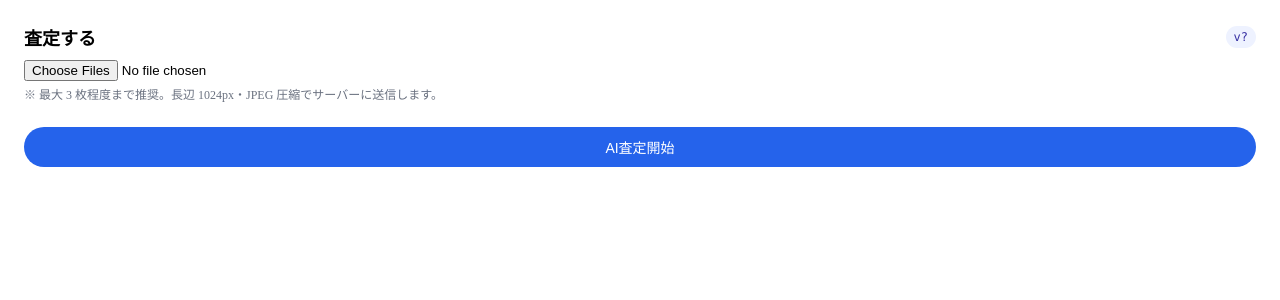
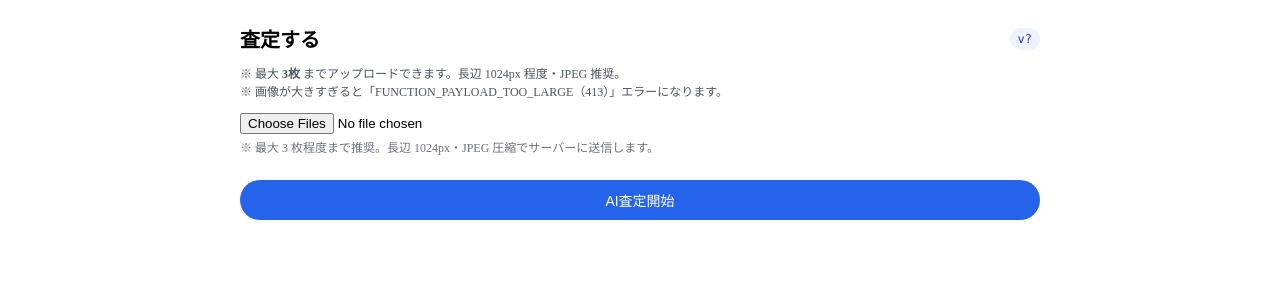
Before and after one commit to spitarmy/nextjs-boilerplate, a Next.js app: page /assess in a window 1280 px wide. Shown: the top 300 px of the page. Built offline with nearby package versions, Linux system fonts and the light colour scheme.

Commit message:
Enhance AssessPage layout and instructions
Updated styles and added upload instructions.

```diff
--- a/app/assess/page.tsx
+++ b/app/assess/page.tsx
@@ -5,7 +5,7 @@ import UploadForm from "../components/UploadForm";
 
 export default function AssessPage() {
   return (
-    <main style={{ padding: 16 }}>
+    <main style={{ padding: 16, maxWidth: 800, margin: "0 auto" }}>
       <div
         style={{
           display: "flex",
@@ -14,7 +14,7 @@ export default function AssessPage() {
           marginBottom: 10,
         }}
       >
-        <h2 style={{ margin: 0, fontSize: 18 }}>査定する</h2>
+        <h2 style={{ margin: 0, fontSize: 20 }}>査定する</h2>
         <span
           id="version-badge"
           style={{
@@ -31,6 +31,19 @@ export default function AssessPage() {
         </span>
       </div>
 
+      <p
+        style={{
+          fontSize: 12,
+          color: "#4b5563",
+          marginBottom: 12,
+          lineHeight: 1.5,
+        }}
+      >
+        ※ 最大 <b>3枚</b> までアップロードできます。長辺 1024px 程度・JPEG 推奨。
+        <br />
+        ※ 画像が大きすぎると「FUNCTION_PAYLOAD_TOO_LARGE（413）」エラーになります。
+      </p>
+
       <UploadForm />
 
       <script
@@ -40,8 +53,9 @@ export default function AssessPage() {
               try{
                 const r = await fetch('/api/version');
                 const j = await r.json();
-                document.getElementById('version-badge').textContent =
-                  (j.ok ? j.version : 'v?');
+                var el = document.getElementById('version-badge');
+                if (!el) return;
+                el.textContent = j.ok && j.version ? j.version : 'v?';
               }catch(e){}
             })();
           `,
```
